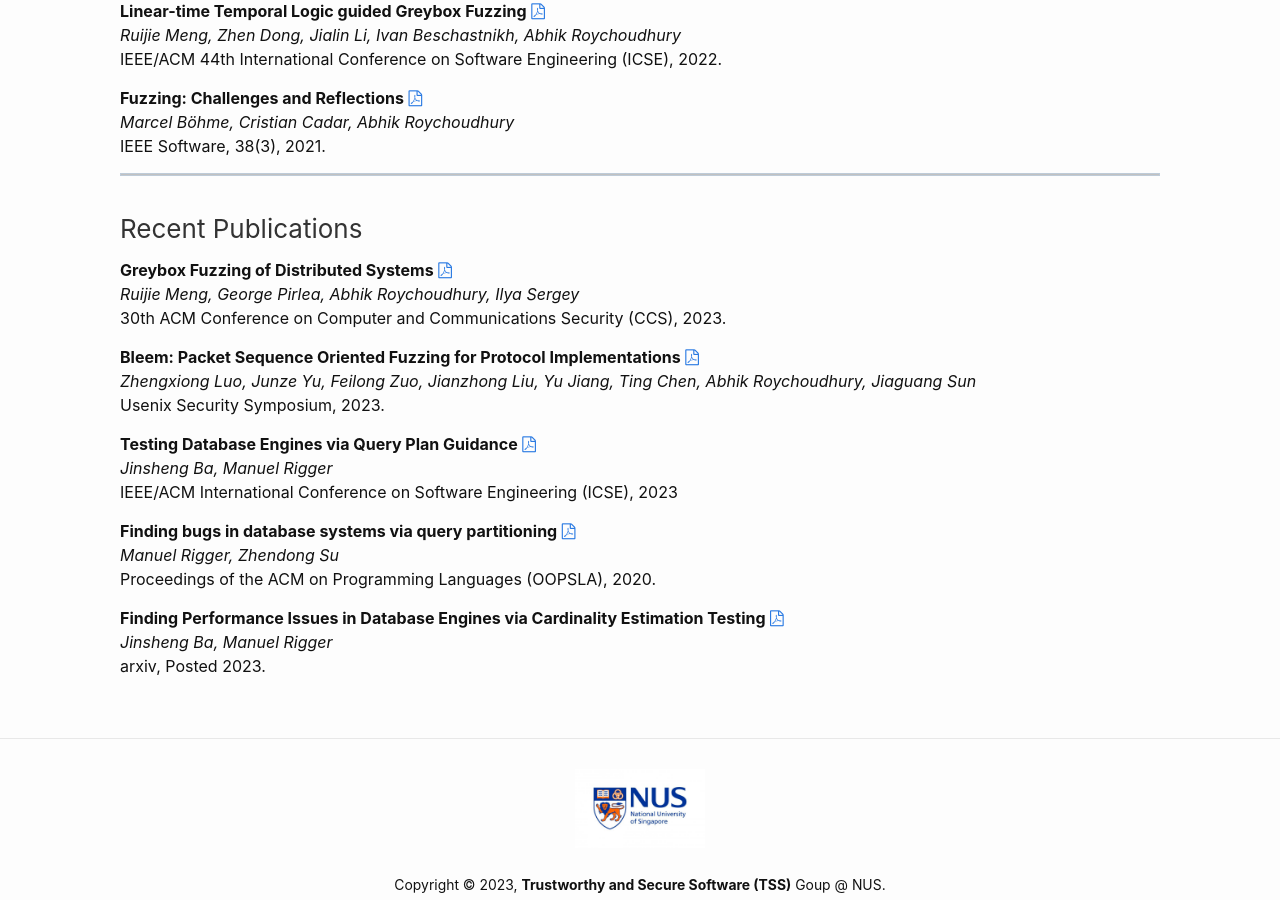
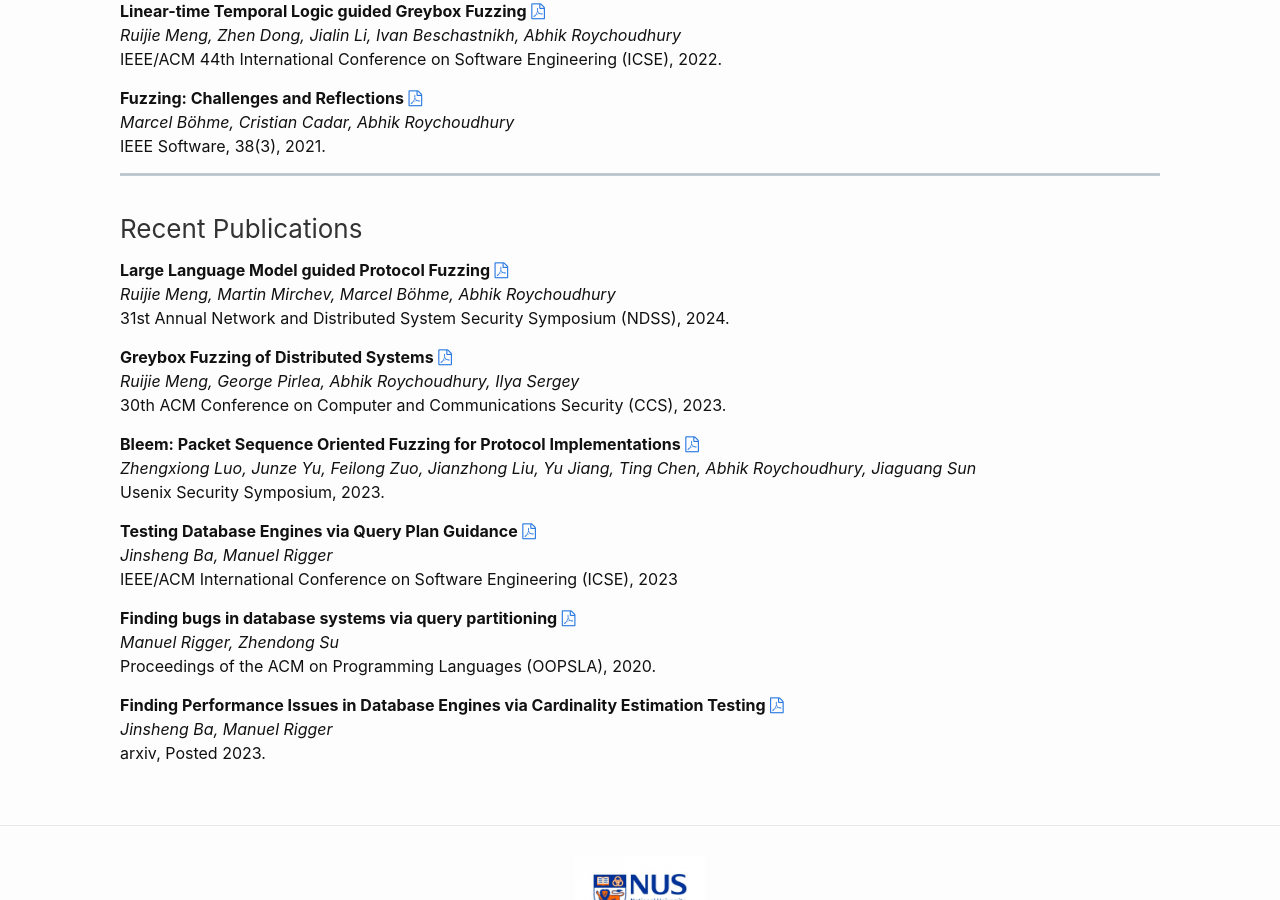
Before and after one commit to nus-tss/nus-tss.github.io, a Jekyll site: the page built from _pages/fuzzing_publications.md, in a window 1280 px wide and 900 px high, scrolled down 592 px. Built offline with Jekyll 4.4.1, drawn with Linux system fonts in a browser that asks for light colours; nearby versions of some CDN libraries.

Commit message:
Update fuzzing_publications.md

```diff
--- a/_pages/fuzzing_publications.md
+++ b/_pages/fuzzing_publications.md
@@ -58,6 +58,13 @@
 <br>
 ### Recent Publications
 
+**Large Language Model guided Protocol Fuzzing**
+[{{page.pdf}}](https://abhikrc.com/pdf/NDSS24.pdf)
+<br>
+_Ruijie Meng, Martin Mirchev, Marcel Böhme, Abhik Roychoudhury_
+<br>
+31st Annual Network and Distributed System Security Symposium (NDSS), 2024.
+
 **Greybox Fuzzing of Distributed Systems**
 [{{page.pdf}}](https://abhikrc.com/pdf/CCS23.pdf)
 <br>
```
